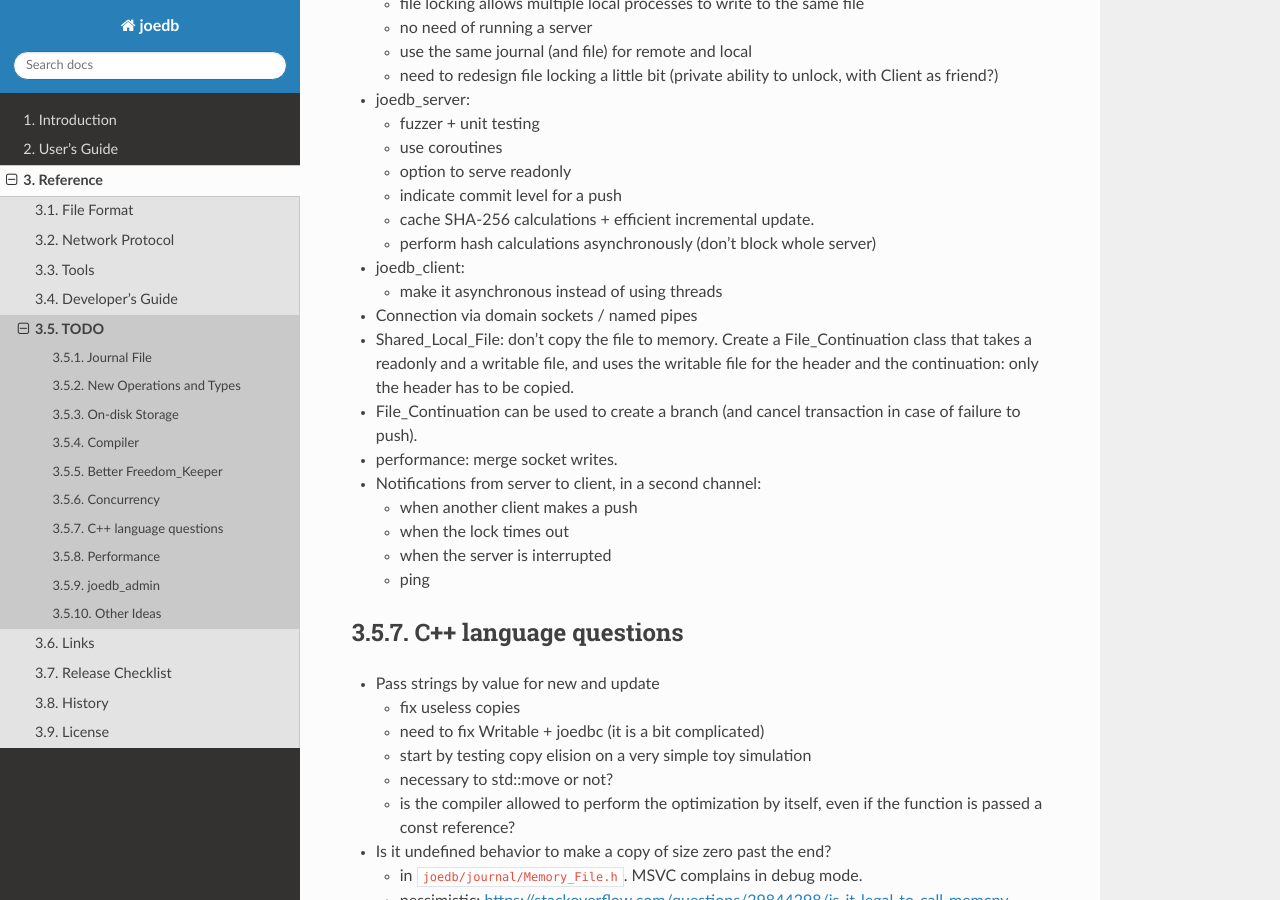
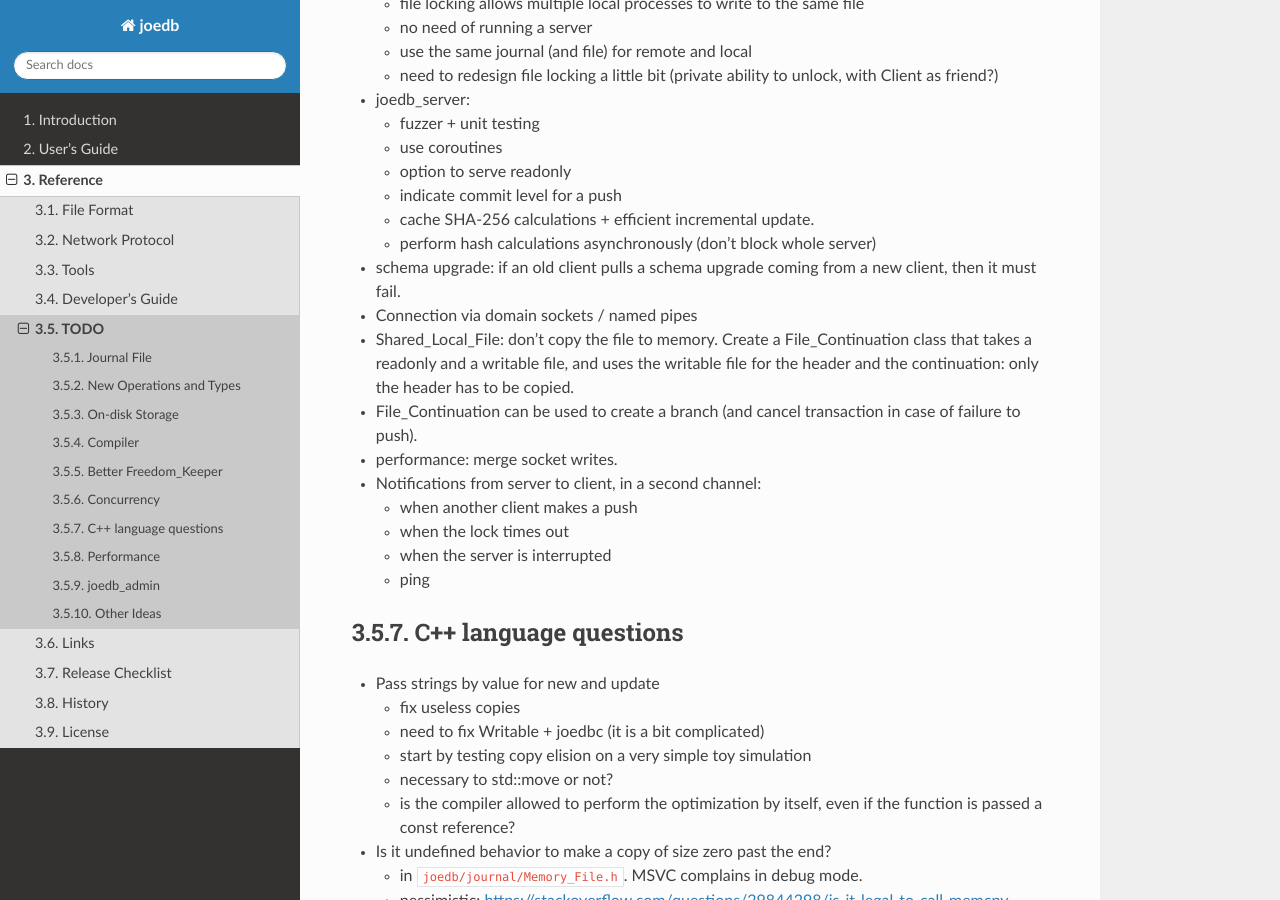
Before and after one commit to Remi-Coulom/joedb, a Sphinx documentation site: the page built from doc/source/todo.rst, in a window 1280 px wide and 900 px high, scrolled down 2017 px. Built offline with Sphinx 7.4.7 and the Read the Docs theme 2.0.0, drawn with Linux system fonts in a browser that asks for light colours; formulas are drawn with MathJax 3.

Commit message:
todo: fail when old clients pulls a schema upgrade

```diff
--- a/doc/source/todo.rst
+++ b/doc/source/todo.rst
@@ -105,10 +105,8 @@ Concurrency
   - cache SHA-256 calculations + efficient incremental update.
   - perform hash calculations asynchronously (don't block whole server)
 
-- joedb_client:
-
-  - make it asynchronous instead of using threads
-
+- schema upgrade: if an old client pulls a schema upgrade coming from a new
+  client, then it must fail.
 - Connection via domain sockets / named pipes
 - Shared_Local_File: don't copy the file to memory. Create a File_Continuation
   class that takes a readonly and a writable file, and uses the writable file
```
